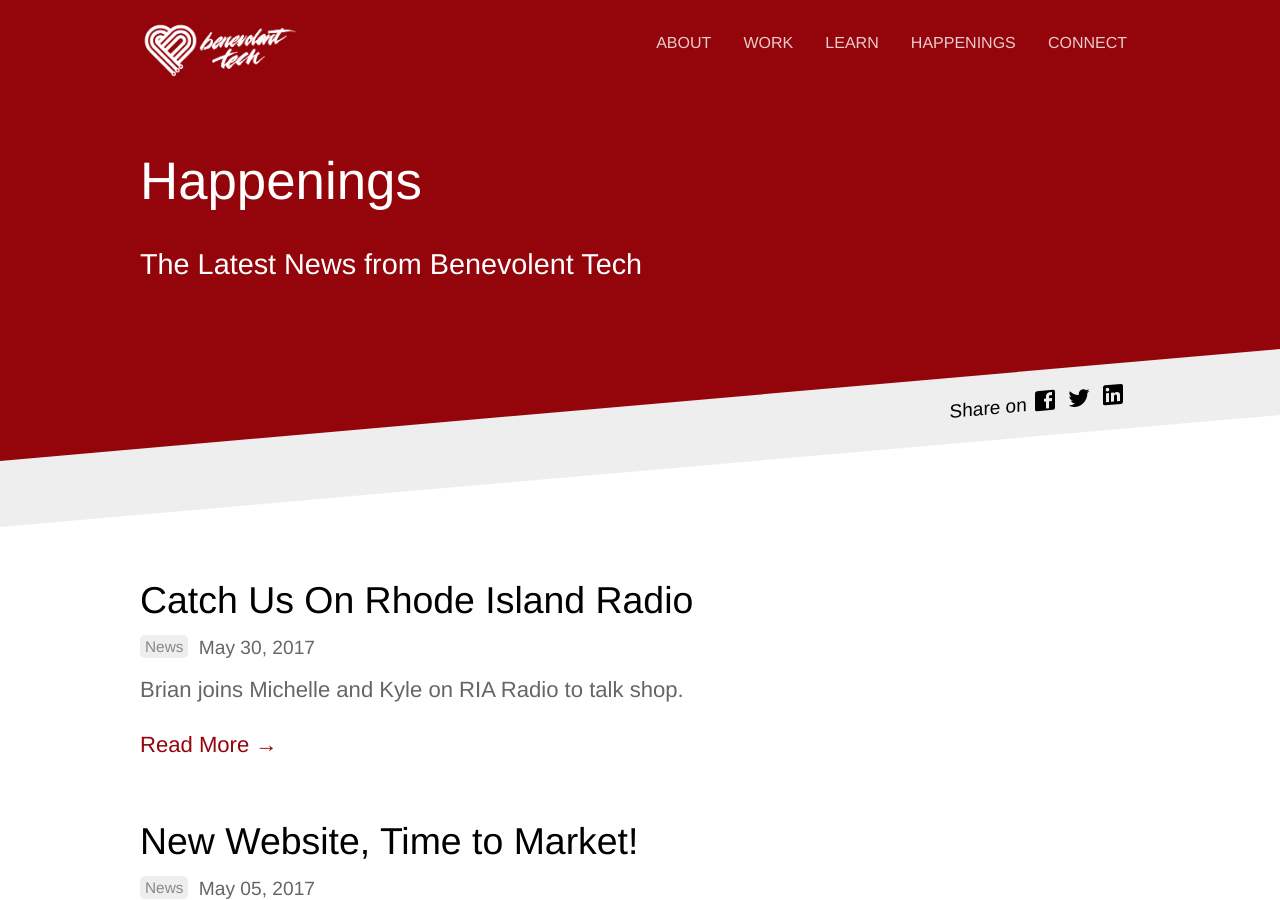
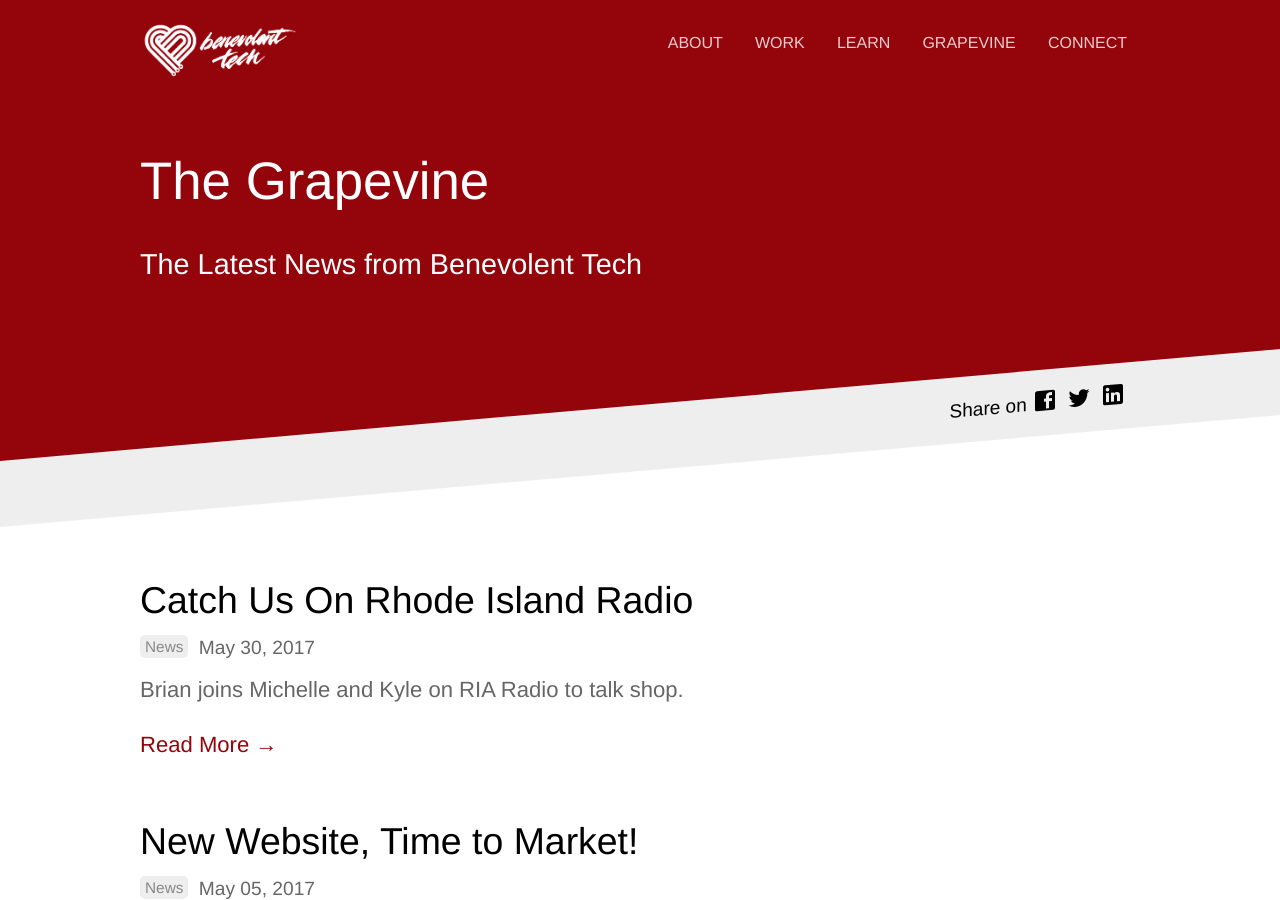
Before and after one commit to benevolenttech/btek.cc, a Jekyll site: the page built from grapevine/index.html, in a window 1280 px wide and 900 px high. Built offline with Jekyll 4.4.1, drawn with Linux system fonts in a browser that asks for light colours.

Commit message:
New url schema

```diff
--- a/_config.yml
+++ b/_config.yml
@@ -5,7 +5,7 @@
 disqus_shortname: benevolenttech
 
 # Default description in social shares for the jekyll-seo-tag gem
-description: A group of friends with technical and emotional depth with an altruistic mission, here to help you catch up to the future.
+description: We are a DC-based online marketing and web development agency that helps small businesses grow their business.
 
 # Author details for the jekyll-seo-tag gem
 author:
@@ -25,7 +25,7 @@
   clients:
     output: false
 
-permalink: /learning/:title.html
+permalink: /post/:title.html
 
 # These are for paginate v1
 # paginate: 6
--- a/_data/footer.yml
+++ b/_data/footer.yml
@@ -6,8 +6,8 @@
       link: /work
     - name: Learning
       link: /learning
-    - name: Happenings
-      link: /happenings
+    - name: Grapevine
+      link: /grapevine
     - name: Contact
       link: /contact
 - title: Social
--- a/_data/navigation.yml
+++ b/_data/navigation.yml
@@ -5,7 +5,7 @@
     link: /work
   - name: Learn
     link: /learning
-  - name: Happenings
-    link: /happenings
+  - name: Grapevine
+    link: /grapevine
   - name: Connect
     link: /contact
--- a/happenings/index.html
+++ b/grapevine/index.html
@@ -1,7 +1,7 @@
 ---
 layout: page
-title: Happenings
-heading: Happenings
+title: The Grapevine
+heading: The Grapevine
 subtitle: The Latest News from Benevolent Tech
 description: The Latest News from Benevolent Tech
 ---
--- a/service-worker-google-sample.js
+++ b/service-worker-google-sample.js
@@ -55,7 +55,7 @@
 // This sample illustrates an aggressive approach to caching, in which every valid response is
 // cached and every request is first checked against the cache.
 // This may not be an appropriate approach if your web application makes requests for
-// arbitrary URLs as part of its normal operation (e.g. a RSS client or a happenings aggregator),
+// arbitrary URLs as part of its normal operation (e.g. a RSS client or a grapevine aggregator),
 // as the cache could end up containing large responses that might not end up ever being accessed.
 // Other approaches, like selectively caching based on response headers or only caching
 // responses served from a specific domain, might be more appropriate for those use cases.
```
Also changed, not shown: 301.txt (+8 -2 lines).
